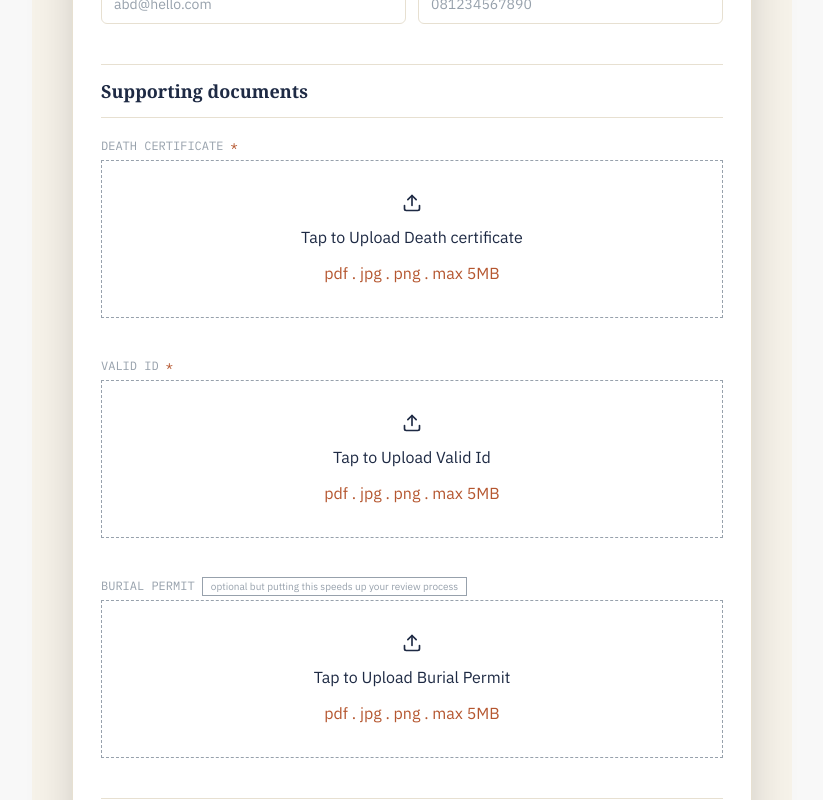
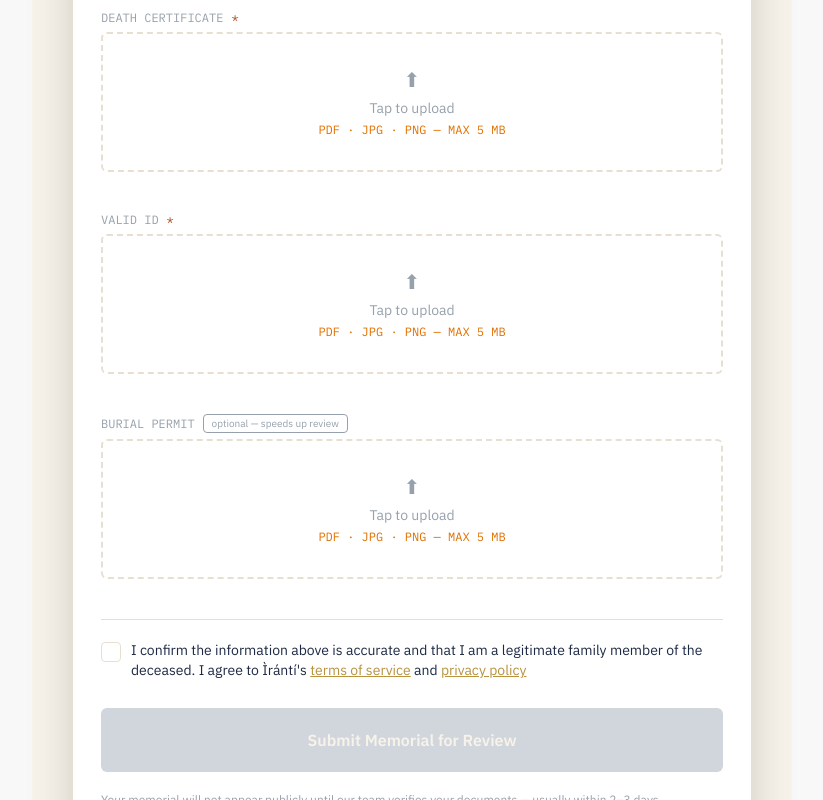
Before and after one commit to AdenikeStella/iranti-registry, a Next.js app: page /pages/submitMemorial in a window 1280 px wide. Shown: the part 1800-2600 px from the top of the page, without its empty margins (228-1051 px from the left). Built offline with nearby package versions, Linux system fonts and the light colour scheme.

Commit message:
bug fixes

```diff
--- a/app/globals.css
+++ b/app/globals.css
@@ -129,16 +129,21 @@
 @utility btn-primary {
   @apply btn bg-ink text-parchment
          hover:bg-ink-light active:scale-[0.98];
+         disabled: bg-gray-500;
 }
 
 @utility btn-outline {
   @apply btn border border-ink text-ink bg-transparent
          hover:bg-ink hover:text-parchment active:scale-[0.98];
+                  disabled: bg-gray-500;
+
 }
 
 @utility btn-ghost {
   @apply btn text-ink-light bg-transparent
          hover:bg-line active:scale-[0.98];
+                  disabled: bg-gray-500;
+
 }
 
 @utility btn-sm {
--- a/app/pages/layout.tsx
+++ b/app/pages/layout.tsx
@@ -64,13 +64,13 @@ export default function PagesLayout({
                         Home
                       </Link>
                       <Link
-                        href="/search"
+                        href="/pages/search"
                         className=" text-black border-b border-brass hover:bg-ink-light py-2"
                       >
                         Search Records
                       </Link>
                       <Link
-                        href="/submitMemorial"
+                        href="/pages/submitMemorial"
                         className=" text-black border-brass hover:bg-ink-light py-2"
                       >
                         Submit Memorial
@@ -95,13 +95,13 @@ export default function PagesLayout({
             <ul className="text-slate text-sm space-y-2">
               <li>
                 {" "}
-                <Link href="/#search" className="text-slate">
+                <Link href="/pages/search" className="text-slate">
                   Search Records
                 </Link>
               </li>
               <li>
                 {" "}
-                <Link href="/submitMemorial" className="text-slate">
+                <Link href="/pages/submitMemorial" className="text-slate">
                   Submit a Memorial
                 </Link>
               </li>
--- a/app/pages/search/view/[id]/page.tsx
+++ b/app/pages/search/view/[id]/page.tsx
@@ -116,7 +116,7 @@ export default function ViewMemorialPage() {
 
         <div>
           <Link
-            href="/search"
+            href="/pages/search"
             className="inline-flex items-center gap-1.5 mb-7 font-mono text-[0.65rem] uppercase tracking-widest text-slate hover:text-ink transition-colors"
           >
             <ArrowLeft />
--- a/app/pages/submitMemorial/page.tsx
+++ b/app/pages/submitMemorial/page.tsx
@@ -9,6 +9,7 @@ import { zodResolver } from "@hookform/resolvers/zod";
 import { FileUploadCardPractice } from "../../components/fileUploadPractice";
 import { relations } from "../../lib/data/relationship";
 import { formSchema, type FormValues, } from "./schema";
+import { FileUploadCard } from "@/app/components/fileUpload";
 
 
 
@@ -30,9 +31,10 @@ export default function SubmitPage() {
     handleSubmit,
     setValue,
     watch,
-    formState: { errors },
+    formState: { errors, isValid },
   } = useForm<FormValues>({
     resolver: zodResolver(formSchema),
+    mode: "onChange",
     defaultValues: { agreed: false },
   });
 
@@ -45,13 +47,14 @@ export default function SubmitPage() {
 
   const onSubmit = (data: FormValues) => {
     setapplicationData(data);
+    console.log(errors, isValid);
   };
 
   return (
-    <div className="flex flex-col p-0 m-0 min-h-screen md:max-w-full mx-auto overflow-hidden max-w-md">
+    <div className="">
 
 
-      <section className="flex flex-col md:px-10 px-2 justify-between bg-parchment font-mono mt-60 mx-auto md:max-w-190 min-h-screen w-full mb-6">
+      <section className="flex flex-col md:px-10 px-2 justify-between bg-parchment font-mono py-8 mt-20 mx-auto md:max-w-190 min-h-screen w-full mb-6">
         <div className="flex uppercase text-brass font-mono mb-5 text-xs px-3 md:text-sm text-center">
           Submit a memorial
         </div>
@@ -262,6 +265,7 @@ export default function SubmitPage() {
                 id="biography"
                 placeholder="A brief tribute — who they were, what they meant to people who loved them."
                 rows={6}
+                maxLength={2000}
                 {...register("biography")}
                 className="flex placeholder:text-slate h-40 rounded-md w-full border border-line ring-offset-ink px-3 py-2 file:text-sm file:font-medium disabled:cursor-not-allowed disabled:opacity-50 md:text-sm file:border-0"
               />
@@ -453,7 +457,7 @@ export default function SubmitPage() {
             </div>
 
             <span className="flex flex-col mb-5 w-full">
-              <FileUploadCardPractice
+              <FileUploadCard
                 id="deathcert"
                 label="Death certificate"
                 onFileSelect={(f) =>
@@ -468,7 +472,7 @@ export default function SubmitPage() {
             </span>
 
             <span className="flex flex-col mb-5 w-full">
-              <FileUploadCardPractice
+              <FileUploadCard
                 id="validId"
                 label="Valid Id"
                 onFileSelect={(f) =>
@@ -483,7 +487,7 @@ export default function SubmitPage() {
             </span>
 
             <span className="flex flex-col mb-5 w-full border-b border-line pb-5">
-              <FileUploadCardPractice
+              <FileUploadCard
                 id="burialPermit"
                 label="Burial Permit"
                 onFileSelect={(f) =>
@@ -533,9 +537,9 @@ export default function SubmitPage() {
             <button
             data-testid= 'Submit Button'
               type="submit"
-              disabled={!agreed}
+              disabled={ !isValid }
               // onClick={() => setSuccessModal(true)}
-              className="btn-primary w-full text-parchment px-11 md:px-20 py-5 font-sans font-semibold pointer mt-2 text-base rounded-md"
+              className={`btn-primary w-full text-parchment px-11 md:px-20 py-5 font-sans font-semibold pointer mt-2 text-base rounded-md disabled:bg-gray-300! disabled:cursor-not-allowed`}
             >
               Submit Memorial for Review
             </button>
--- a/app/pages/submitMemorial/schema.ts
+++ b/app/pages/submitMemorial/schema.ts
@@ -8,15 +8,18 @@ export const formSchema = z.object({
   fullName: z
     .string()
     .min(1, "Full name is required")
+    .max(100, "Full name must be 100 characters or less")
     .regex(nameRegex, "Name should only contain letters, spaces, and hyphens"),
   nee: z.string().regex(nameRegex, "...").optional().or(z.literal("")),
   applicantFullName: z
     .string()
     .min(1, "Your full name is required")
+    .max(100, "Full name must be 100 characters or less")
     .regex(nameRegex, "Name should only contain letters, spaces, and hyphens"),
   careTakerName: z
     .string()
     .min(1, "caretaker name is required")
+    .max(100, "Full name must be 100 characters or less")
     .regex(nameRegex, "Name should only contain letters, spaces, and hyphens"),
   applicantEmail: z.string().email("invalid email address"),
   applicantPhoneNumber: z
@@ -42,16 +45,19 @@ export const formSchema = z.object({
   lga: z
     .string()
     .min(2, "LGA is required")
+    .max(100, "Full name must be 100 characters or less")
     .regex(nameRegex, "LGA should only contain letters, spaces and hyphens"),
   burialSite: z
     .string()
     .min(2, "Burial site is required")
+    .max(150, "Must be 150 characters or less")
     .regex(/^[a-zA-Z0-9\s,.'-]+$/, "Contains invalid characters"),
   stateOfDeath: z.string().min(1, "Select a state"),
   relationship: z.string().min(1, "Select your relationship"),
   biography: z
     .string()
     .min(1, "A short biography is required")
+    .max(500, "Biography must be 500 characters or less")
     .optional()
     .or(z.literal("")),
   agreed: z.boolean().refine((v) => v === true, {
```
Also changed, not shown: 1 other file (tests, documents, lock files or other folders).
